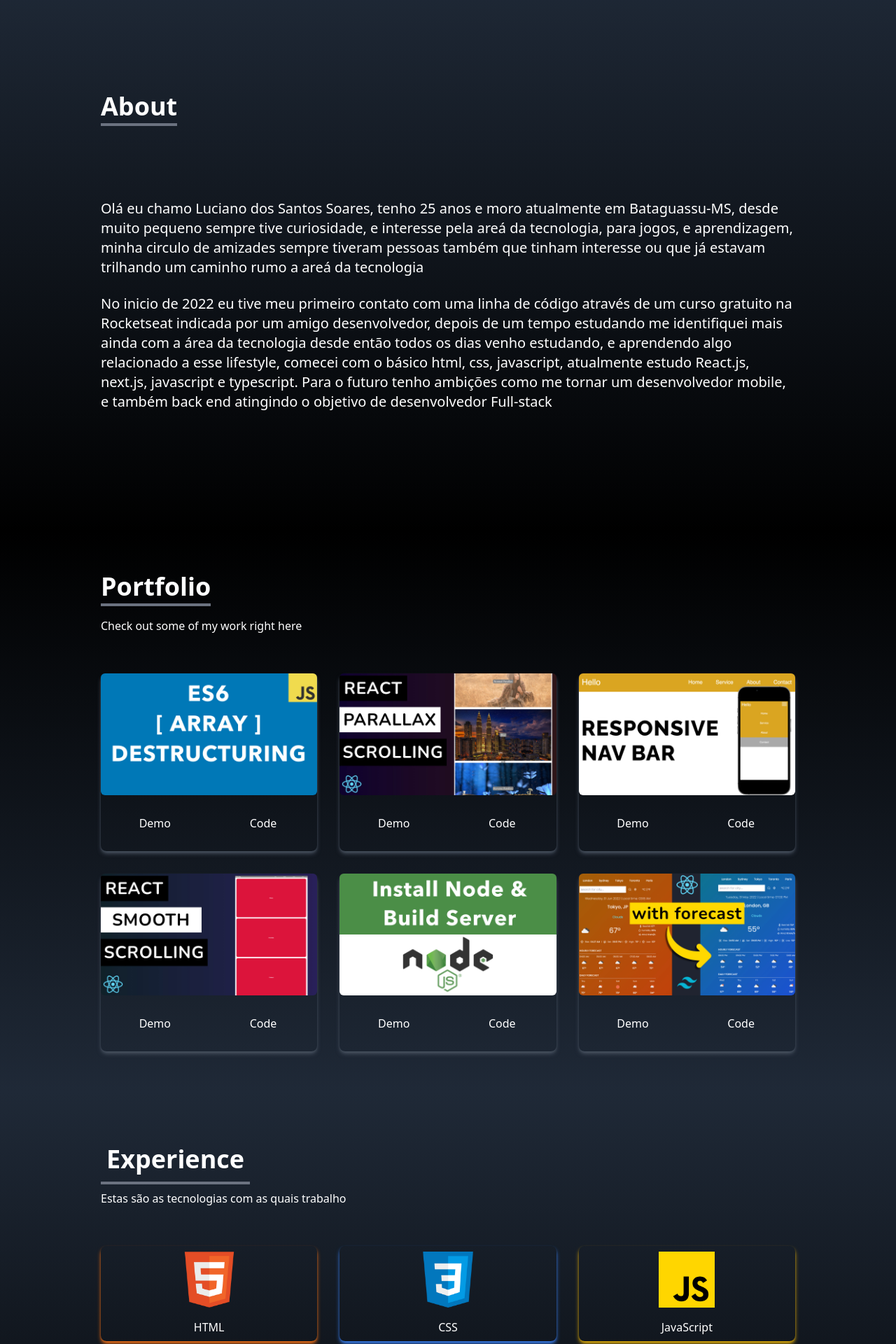
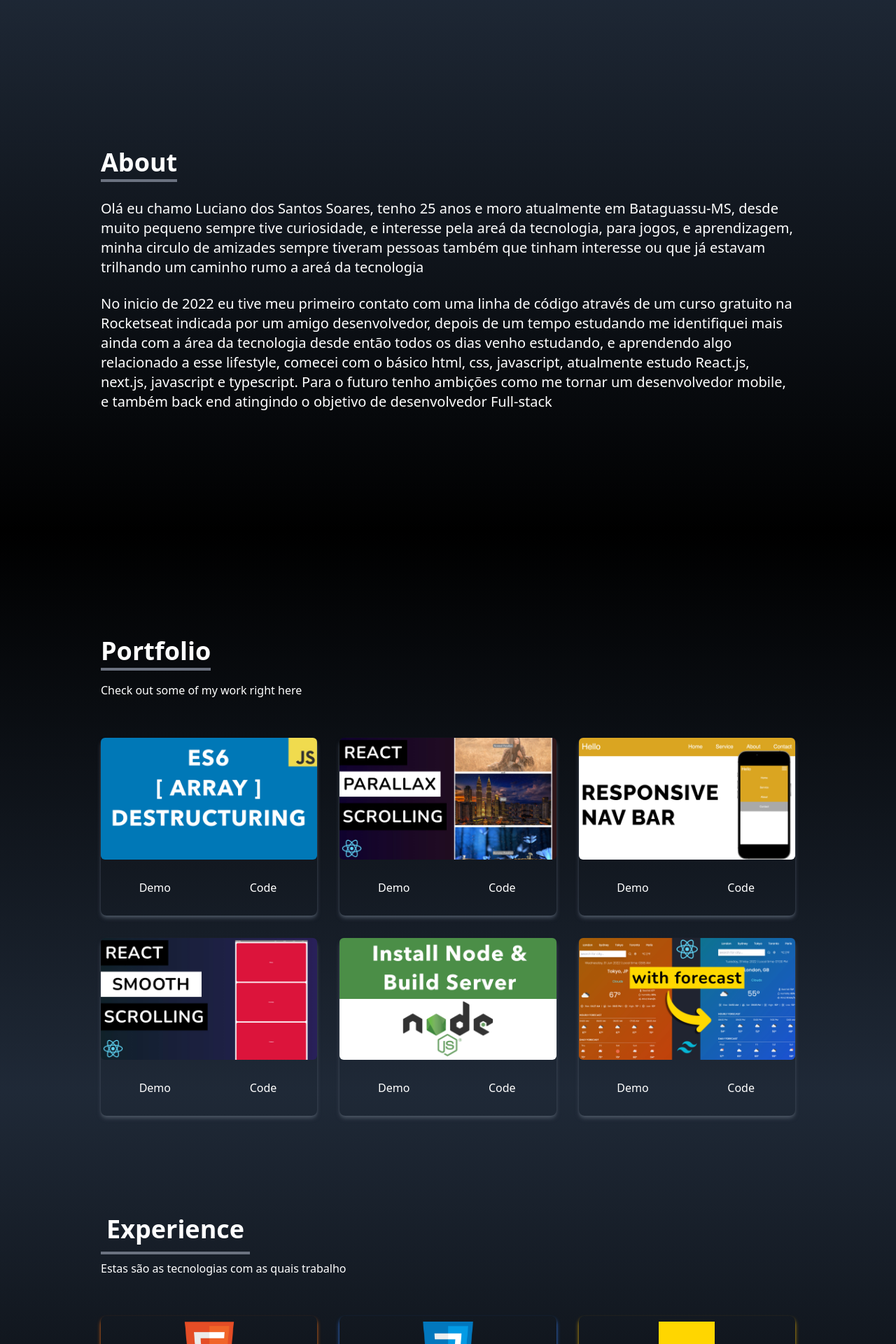
Before and after one commit to lucianosoares748/port_react, a React (Create React App) app: page / in a window 1280 px wide. Shown: the part 840-2760 px from the top of the page at 70% size. Built offline with nearby package versions, Linux system fonts and the light colour scheme.

Commit message:
mobile responsive

```diff
--- a/src/components/About.jsx
+++ b/src/components/About.jsx
@@ -7,12 +7,12 @@ const About = () => {
       className="w-full h-screen bg-gradient-to-b from-gray-800 to-black text-white"
     >
       <div className="max-w-screen-lg p-4 mx-auto flex flex-col justify-center w-full h-full">
-        <div className="pb-8">
-          <p className="text-4xl font-bold inline border-b-4 border-gray-500">
-            About
-          </p>
-        </div>
         <p className="text-xl mt-20 ">
+          <div className="pb-8">
+            <p className="text-4xl mt-2000 font-bold inline border-b-4 border-gray-500">
+              About
+            </p>
+          </div>
           Olá eu chamo Luciano dos Santos Soares, tenho 25 anos e moro
           atualmente em Bataguassu-MS, desde muito pequeno sempre tive
           curiosidade, e interesse pela areá da tecnologia, para jogos, e
--- a/src/components/Contact.jsx
+++ b/src/components/Contact.jsx
@@ -4,7 +4,7 @@ const Contact = () => {
   return (
     <div
       name="contact"
-      className="w-full h-screen bg-gradient-to-b from-black to-gray-800 p-4 text-white"
+      className="w-full h-screen bg-gradient-to-b pt-[200px] from-black to-gray-800 p-4 text-white"
     >
       <div className="flex flex-col p-4 justify-center max-w-screen-lg mx-auto h-full">
         <div className="pb-8">
--- a/src/components/Experience.jsx
+++ b/src/components/Experience.jsx
@@ -59,7 +59,7 @@ const Experience = () => {
       className="bg-gradient-to-b from-gray-800  to-black w-full h-screen "
     >
       <div className="max-w-screen-lg mx-auto p-4 flex flex-col justify-center w-full h-full text-white ">
-        <div>
+        <div className="pt-[200px]">
           <p className="text-4xl font-bold border-b-4 border-gray-500 p-2 inline">
             Experience
           </p>
--- a/src/components/Home.jsx
+++ b/src/components/Home.jsx
@@ -9,7 +9,7 @@ export const Home = () => {
       name="home"
       className="h-screen w-full bg-gradient-to-b from-black via-black to-gray-800"
     >
-      <div className="max-w-screen-lg mx-auto flex flex-col items-center justify-center h-full px-4 md:flex-row">
+      <div className="max-w-screen-lg mx-auto flex flex-col items-center justify-center h-full px-4 pb-10 md:flex-row">
         <div className="flex flex-col justify-center h-full">
           <h2 className="text-4xl sm:text-7xl font-bold text-white">
             Eu sou um desenvolvedor front-end
--- a/src/components/Portfolio.jsx
+++ b/src/components/Portfolio.jsx
@@ -39,7 +39,7 @@ const Portfolio = () => {
       name="portfolio"
       className="bg-gradient-to-b from-black to-gray-800 w-full text-white md:h-screen"
     >
-      <div className="max-w-screen-lg p-4 mx-auto flex flex-col justify-center w-full h-full">
+      <div className="max-w-screen-lg p-4 mx-auto flex pt-[200px] flex-col justify-center w-full h-full">
         <div className="pb-8">
           <p className="text-4xl font-bold inline border-b-4 border-gray-500">
             Portfolio
```
